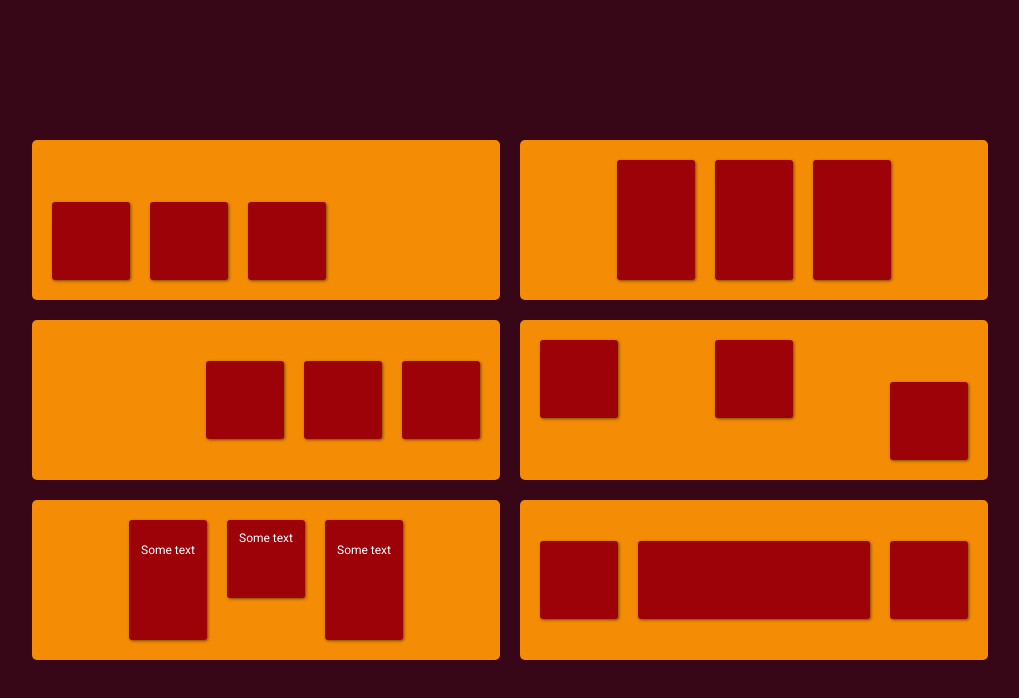
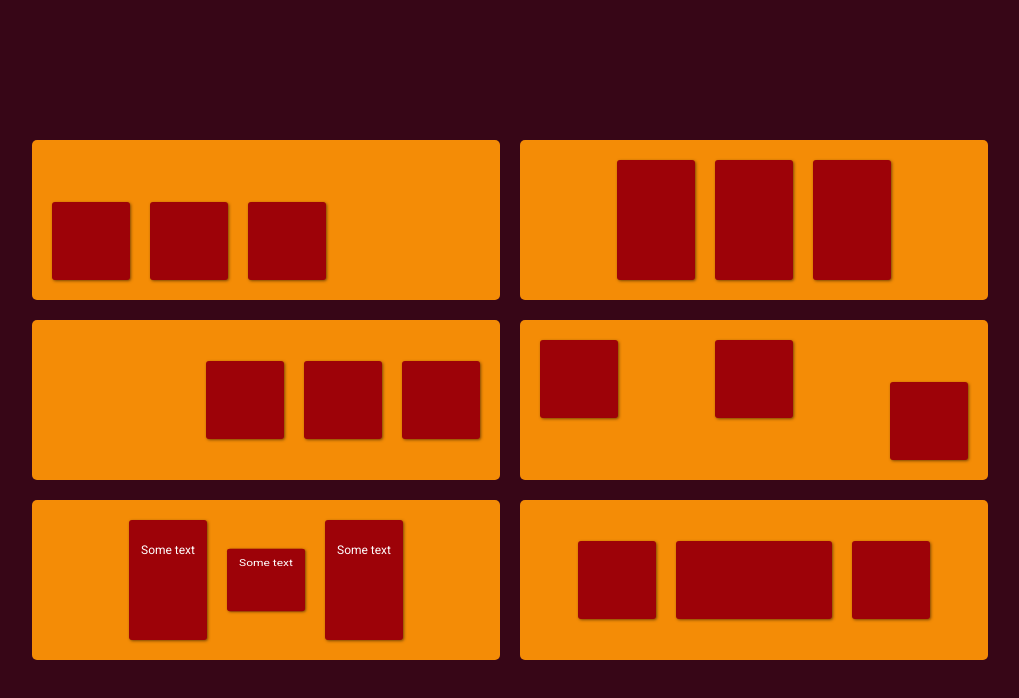
Before and after one commit to agorbacheva-y/flexbox-properties, a plain HTML site: page index.html in a window 1280 px wide. Shown: the whole page, without its empty margins (130-1149 px from the left). Drawn offline with Linux system fonts and the light colour scheme.

Commit message:
fix spacing in square six

```diff
--- a/styles/index.css
+++ b/styles/index.css
@@ -39,7 +39,6 @@
     color: white;
     text-align: center;
     font-size: 12px;
-    line-height: 5;
 }
 
 .square--one {
@@ -73,12 +72,14 @@
 }
 
 .square--stretch {
+    line-height: 5;
     align-self: stretch;
 }
 
 .square--shrink {
     line-height: 3;
-    max-height: 64px;
+    transform: scaleY(0.8);
+    align-self: center;
 }
 
 .square--six {
@@ -88,6 +89,5 @@
 
 .square--grow {
     flex-grow: 2;
+    max-width: 156px;
 }
-
-/*  need to align box 5 baseline */
```
